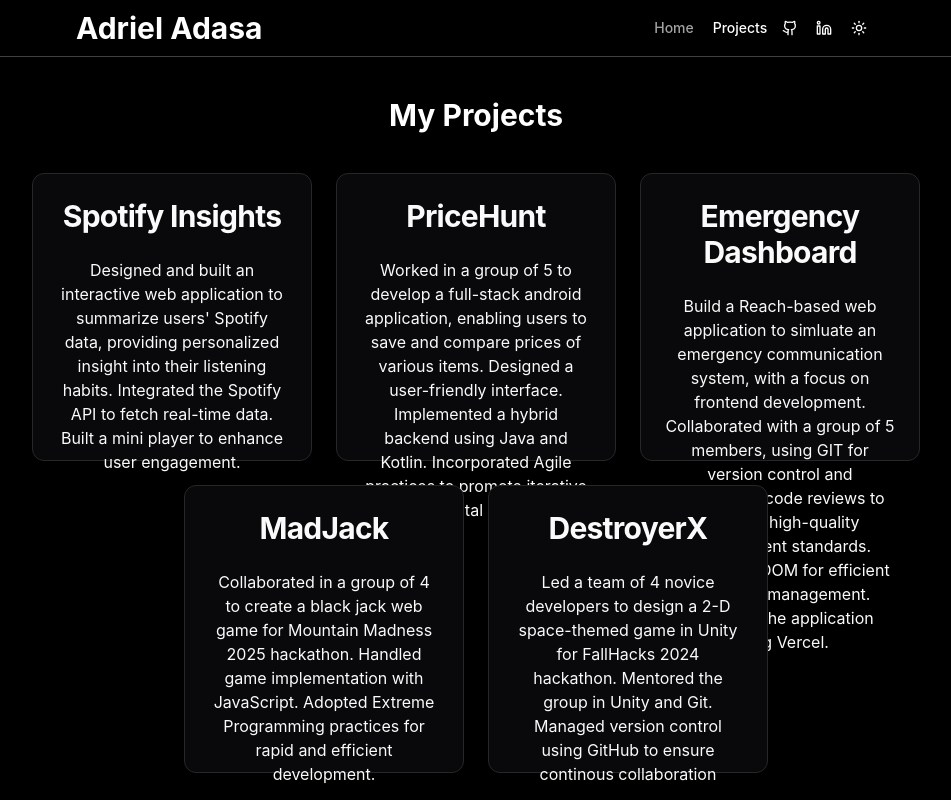
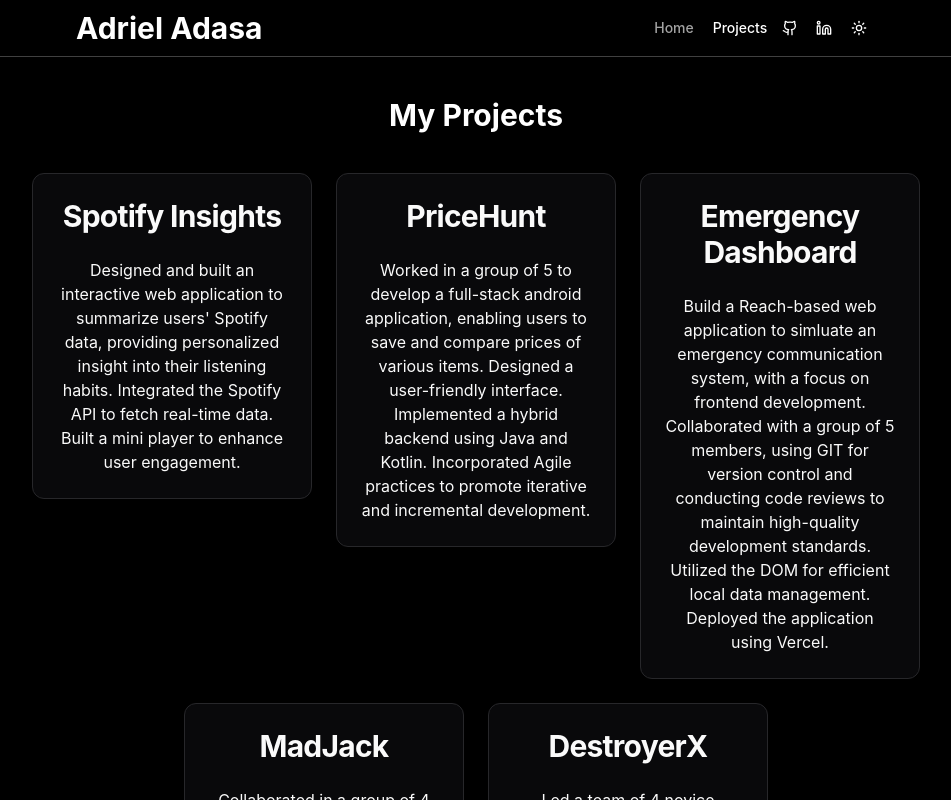
Before and after one commit to adr-ada/adr-ada.github.io, a React (Vite) app: page /projects in a window 1280 px wide. Shown: the top 800 px of the page, without its empty margins (164-1115 px from the left). Built offline with nearby package versions, Linux system fonts and the light colour scheme.

Commit message:
fix: enhance layout of project cards in Projects component

```diff
--- a/src/Projects.tsx
+++ b/src/Projects.tsx
@@ -20,9 +20,9 @@
     return (
         <div className="flex flex-col">
             <h1 className="text-3xl font-bold py-10">My Projects</h1>
-            <div className="px-20 flex justify-center flex-wrap gap-6">
+            <div className="px-20 flex justify-center flex-wrap gap-6 items-stretch">
                 {projectList.map((project) => (
-                    <Card className="w-1/4 h-72" key={project.id}>
+                    <Card className="min-w-1/4 w-1/4 min-h-72 h-fit flex flex-col" key={project.id}>
                         <CardHeader><CardTitle className="text-3xl font-bold">{project.name}</CardTitle></CardHeader>
                         <CardDescription></CardDescription>
                         <CardContent>{project.description}</CardContent>
```
